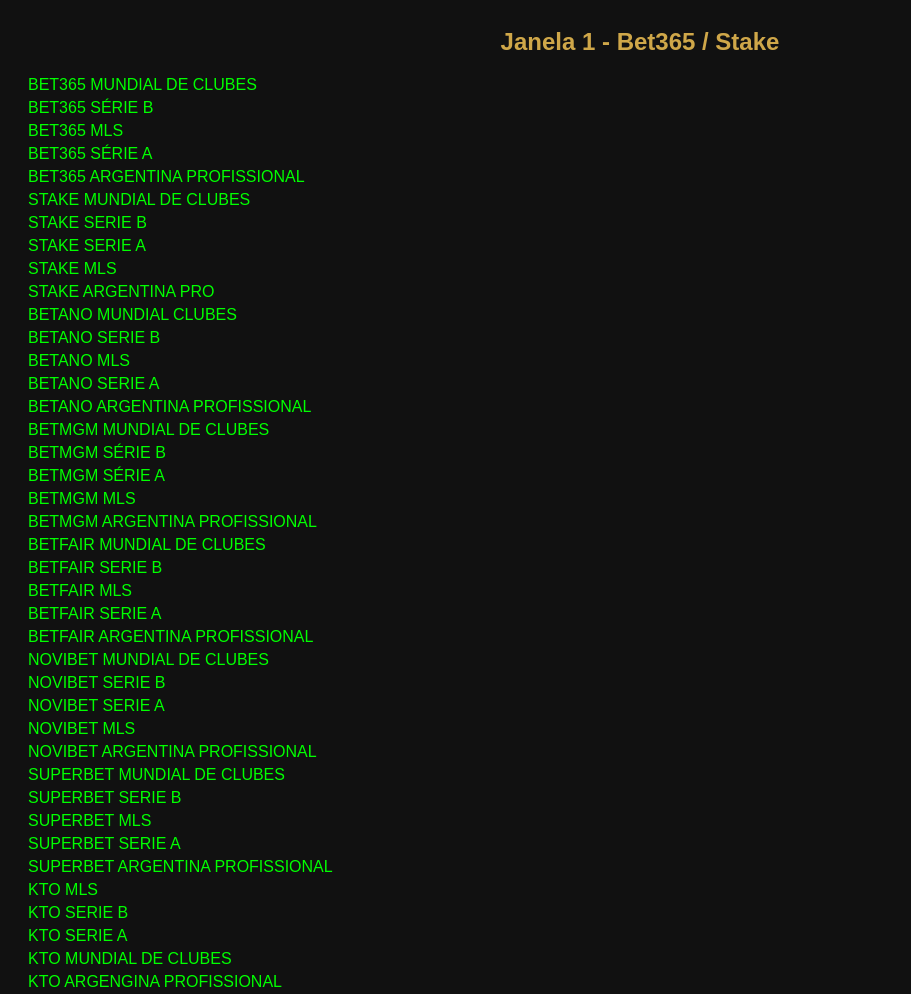
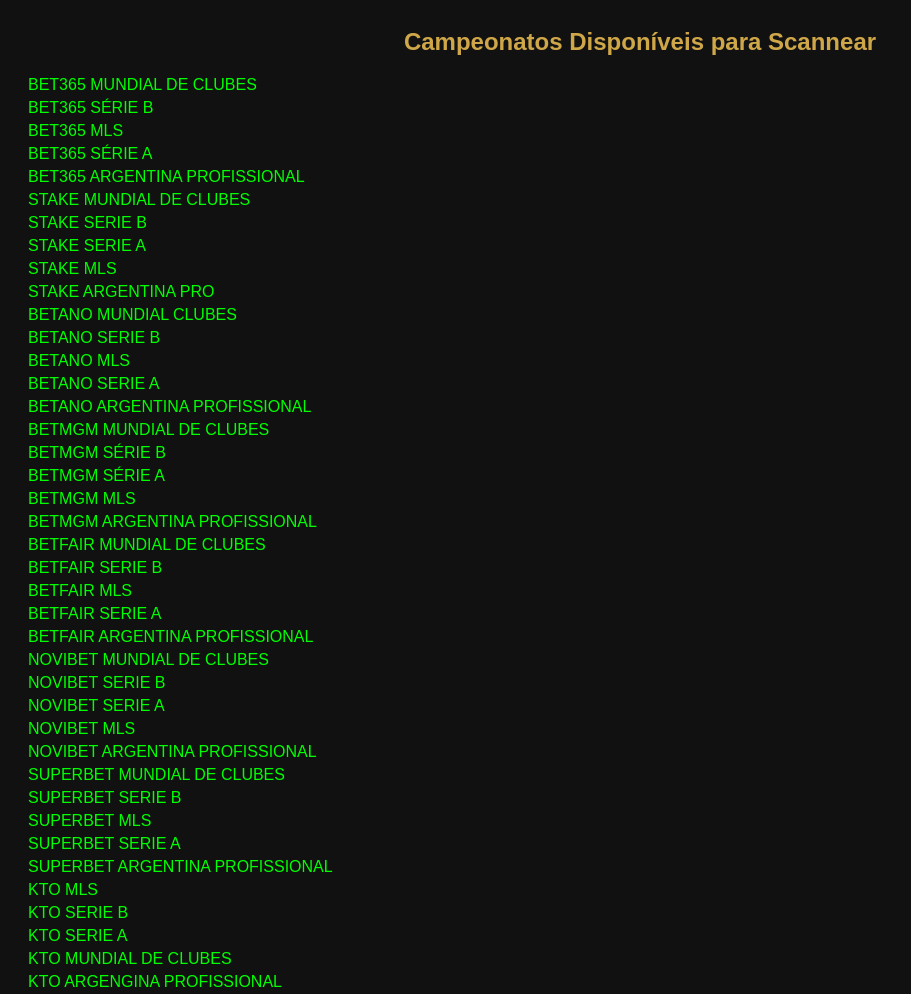
Before and after one commit to oreidasurebet/home, a plain HTML site: page jogos.html in a window 1280 px wide. Shown: the whole page, without its empty margins (0-911 px from the left). Drawn offline with Linux system fonts and the light colour scheme.

Commit message:
Update jogos.html

```diff
--- a/jogos.html
+++ b/jogos.html
@@ -38,7 +38,7 @@
 <body>
 
   <div class="jogos">
-    <h2>Janela 1 - Bet365 / Stake</h2>
+    <h2>Campeonatos Disponíveis para Scannear</h2>
     <a href="https://www.bet365.bet.br/#/AC/B1/C1/D1002/E118602753/G40/I^20/" target="_blank">BET365 MUNDIAL DE CLUBES</a>
     <a href="https://www.bet365.bet.br/#/AC/B1/C1/D1002/E102584281/G40/" target="_blank">BET365 SÉRIE B</a>
     <a href="https://www.bet365.bet.br/#/AC/B1/C1/D1002/E113951383/F0/G40/" target="_blank">BET365 MLS</a>
```
